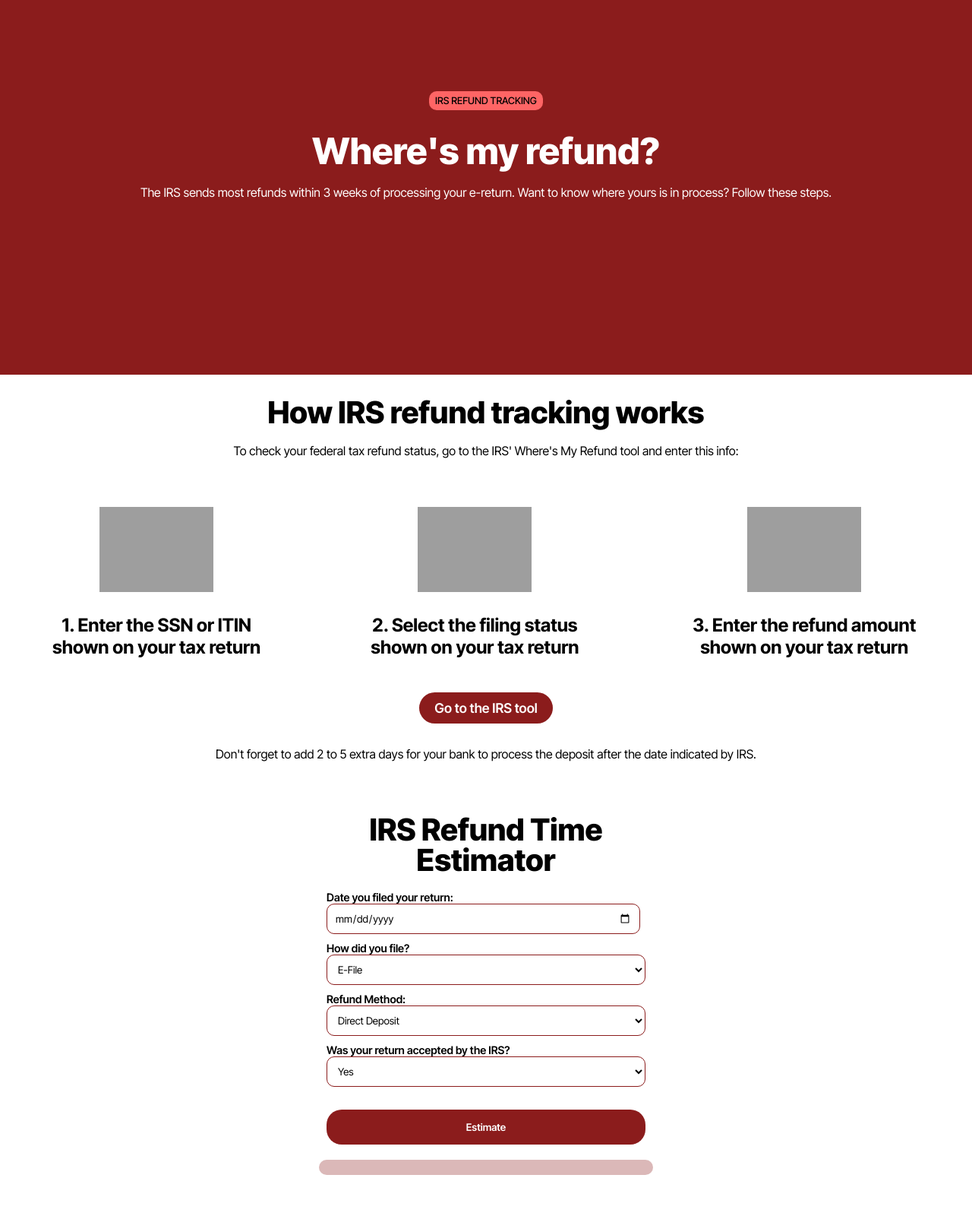
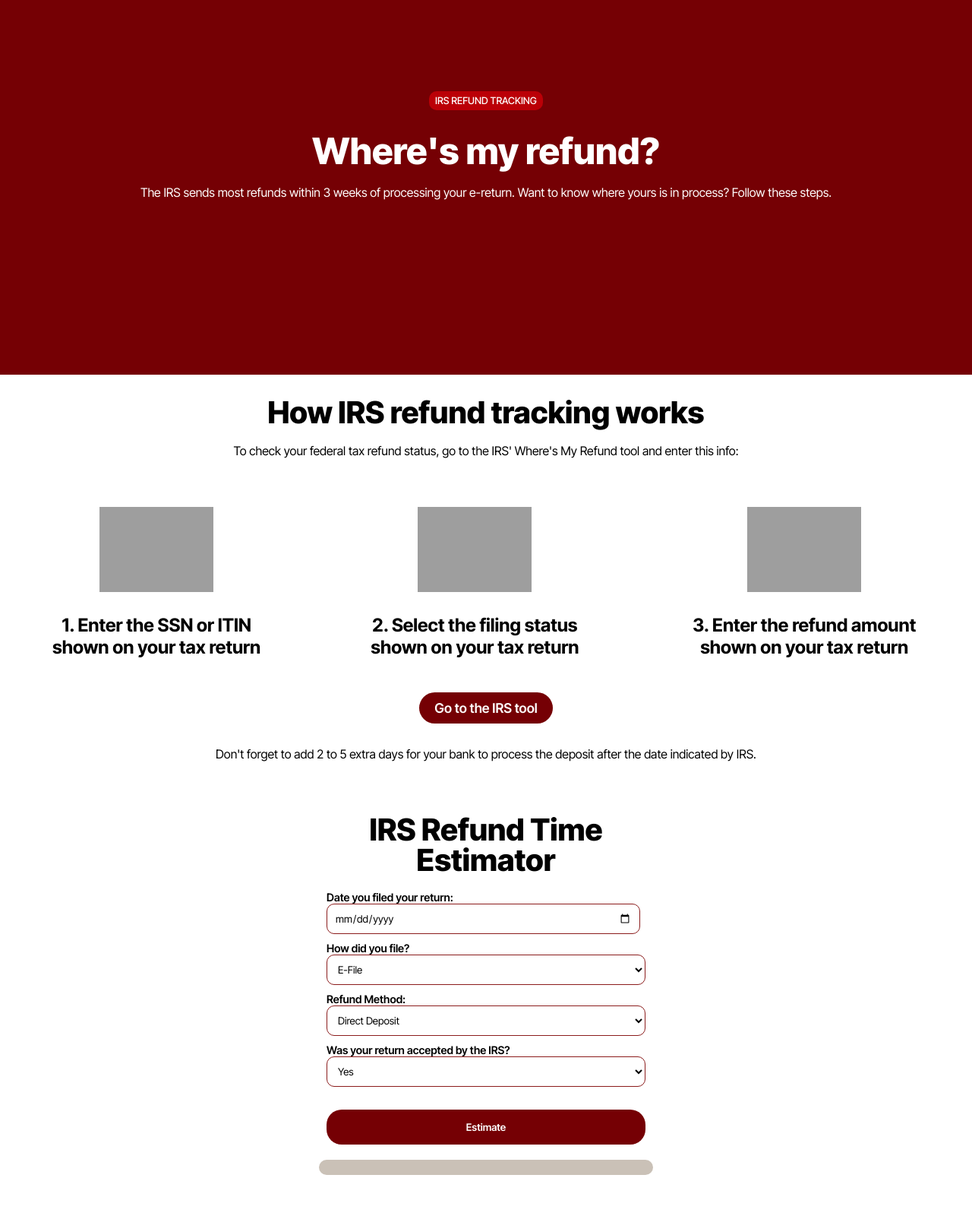
Before and after one commit to Gok24/irft, a plain HTML site: page index.html in a window 1280 px wide. Shown: the part 80-1680 px from the top of the page at 76% size. Drawn offline with Linux system fonts and the light colour scheme; grey boxes are pictures that could not be loaded; a web font is replaced by a local one.

Commit message:
Update app.css

```diff
--- a/app.css
+++ b/app.css
@@ -11,7 +11,7 @@ body{
 }
 .a,.c,.d{
     padding: 50px 10px;
-    background: rgb(139, 28, 28);
+    background: #750004;
     font-family: Inter Tight;
 }
 .b{
@@ -30,7 +30,8 @@ body{
     font-size: 0.8rem;
     font-weight: 500;
     padding: 5px 8px;
-    background: #ff6565;
+    background: #bb0007;
+    color: #fff;
     border-radius: 10px;
 }
 .ablock1,.bblock1,.dblock1{
@@ -122,7 +123,7 @@ body{
     outline: none;
     border-radius: 50px;
     padding: 10px 20px;
-    background: rgb(139, 28, 28);
+    background: #750004;
 }
 .rtefrm,.rteact{
     display: flex;
@@ -154,7 +155,7 @@ body{
     outline: none;
     font-family: Inter Tight;
     color: #fff;
-    background: rgb(139, 28, 28);
+    background: #750004;
     font-weight: 600;
     border-radius: 20px;
 }
@@ -163,7 +164,7 @@ body{
     margin: 10px 10px;
     padding: 10px;
     border-radius: 10px;
-    background: rgba(139, 28, 28, 0.31);
+    background: #cac1b7;
 }
 #output input, #output select { width:100%; padding:8px; margin-top:5px; }
 
```
